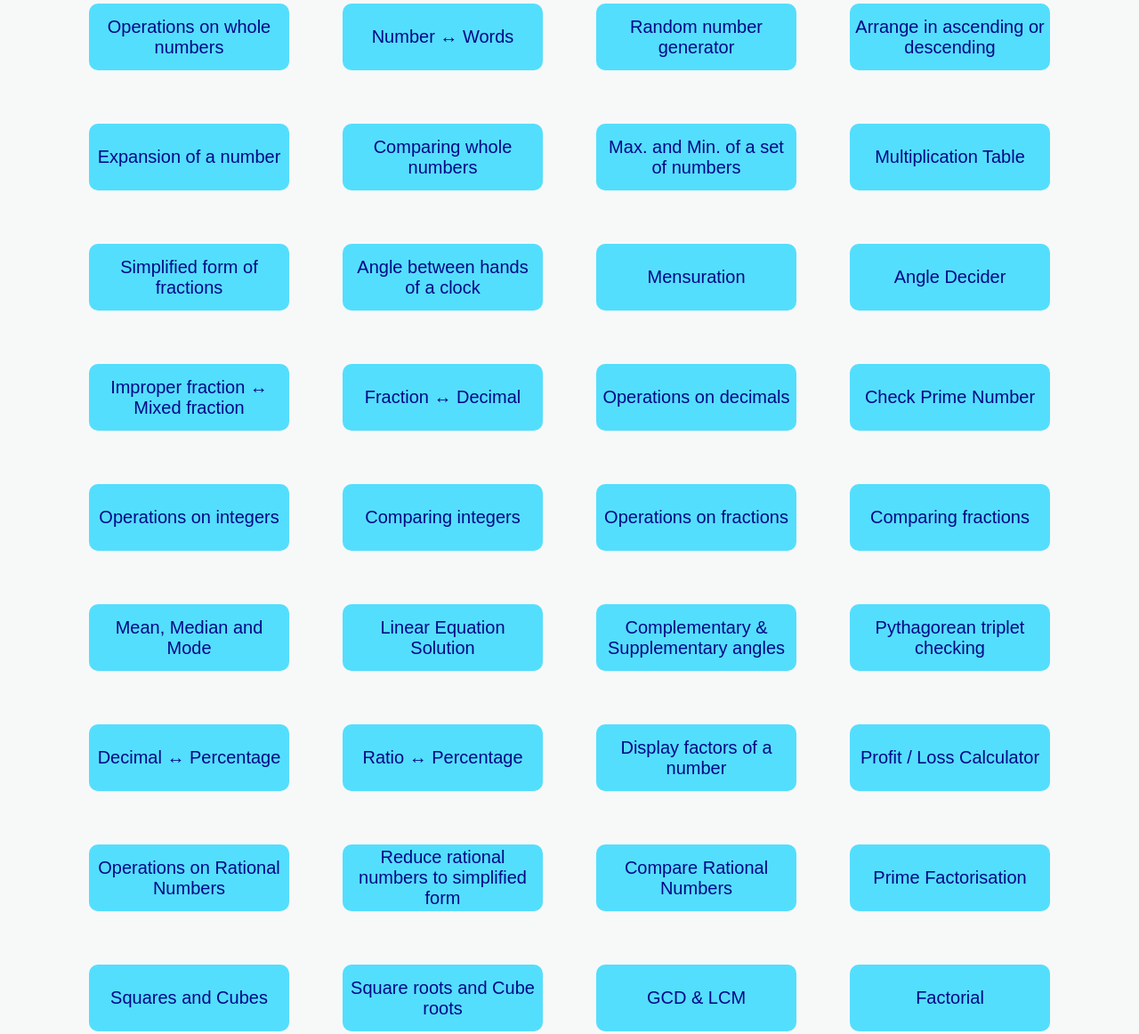
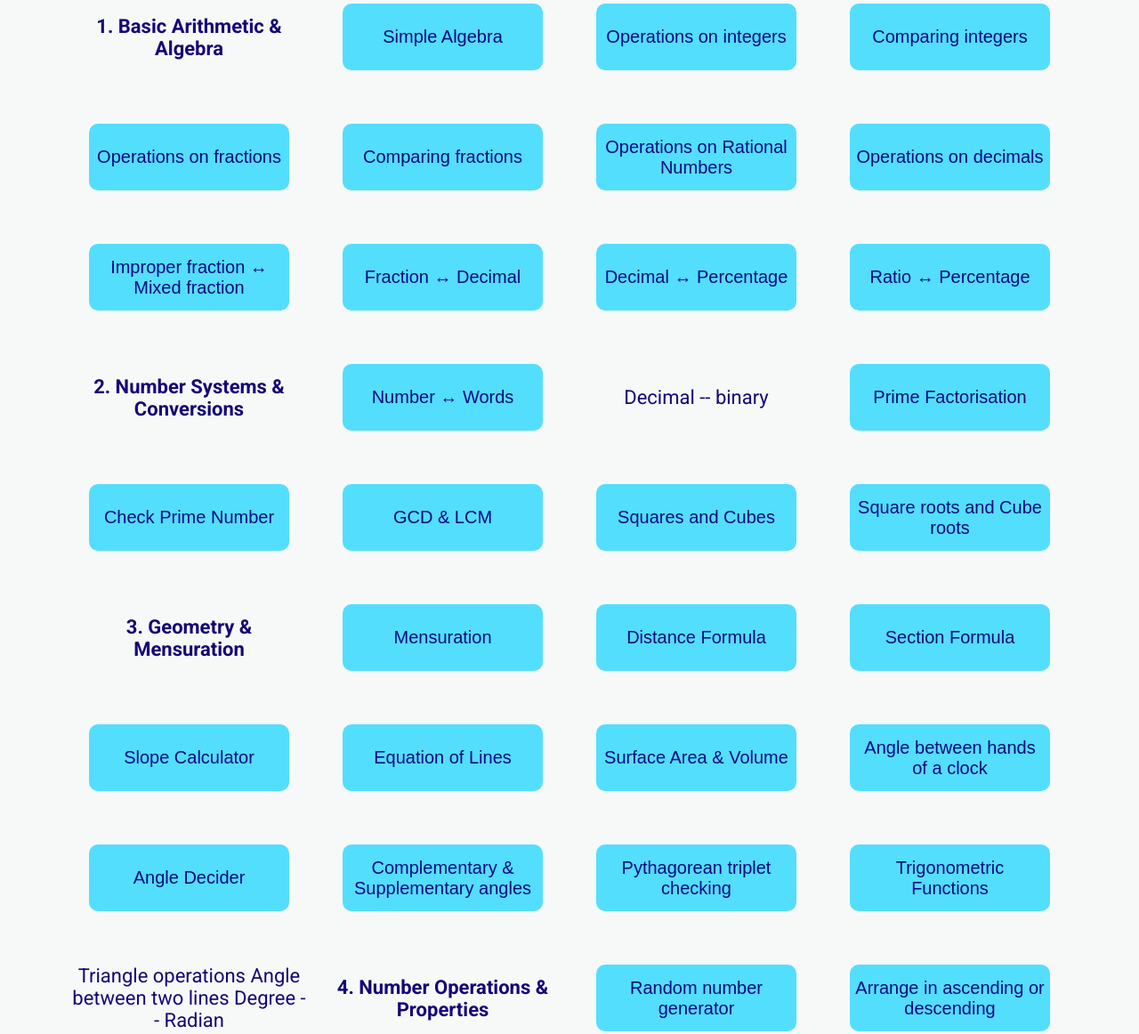
Before and after one commit to DevanshGoyal29/MATHS-CALCULATOR, a plain HTML site: page index.html in a window 1280 px wide. Shown: the part 300-1462 px from the top of the page at 89% size. Drawn offline with Linux system fonts and the light colour scheme.

Commit message:
home page changes

```diff
--- a/index.html
+++ b/index.html
@@ -14,8 +14,42 @@
     <main>
         <h4>You have arrived at the right place for all your calculations. All kind of operations at one place</h4>
         <div id="container">
-            <button class="operation" id="simple-algebra">Operations on whole numbers</button>
+            <h4>1. Basic Arithmetic & Algebra</h4>
+            <button class="operation" id="simple-algebra">Simple Algebra</button>
+            <button class="operation" id="intoper">Operations on integers</button>
+            <button class="operation" id="compint">Comparing integers</button>
+            <button class="operation" id="fracoper">Operations on fractions</button>
+            <button class="operation" id="compfrac">Comparing fractions</button>
+            <button class="operation" id="ratoper">Operations on Rational Numbers</button>
+            <button class="operation" id="decoper">Operations on decimals</button>
+            <button class="operation" id="miximp-fraction">Improper fraction &harr; Mixed fraction</button>
+            <button class="operation" id="decimal-fraction">Fraction &harr; Decimal</button>
+            <button class="operation" id="decper">Decimal &harr; Percentage</button>
+            <button class="operation" id="ratioper">Ratio &harr; Percentage</button>
+            <h4>2. Number Systems & Conversions</h4>
             <button class="operation" id="numwords">Number &harr; Words</button>
+            Decimal -- binary
+            <button class="operation" id="primefact">Prime Factorisation</button>
+            <button class="operation" id="primenum">Check Prime Number</button>
+            <button class="operation" id="gcdlcm">GCD & LCM</button>
+            <button class="operation" id="power">Squares and Cubes</button>
+            <button class="operation" id="roots">Square roots and Cube roots</button>
+            <h4>3. Geometry & Mensuration</h4>
+            <button class="operation" id="mensuration">Mensuration</button>
+            <button class="operation" id="distance">Distance Formula</button>
+            <button class="operation" id="section">Section Formula</button>
+            <button class="operation" id="slope">Slope Calculator</button>
+            <button class="operation" id="lines">Equation of Lines</button>
+            <button class="operation" id="surface">Surface Area & Volume</button>
+            <button class="operation" id="angleclock">Angle between hands of a clock</button>
+            <button class="operation" id="angledecider">Angle Decider</button>
+            <button class="operation" id="compsupp">Complementary & Supplementary angles</button>
+            <button class="operation" id="pythagoras">Pythagorean triplet checking</button>
+            <button class="operation" id="trigo">Trigonometric Functions</button>
+            Triangle operations
+            Angle between two lines
+            Degree -- Radian
+            <h4>4. Number Operations & Properties</h4>
             <button class="operation" id="randomnum">Random number generator</button>
             <button class="operation" id="ascedesc">Arrange in ascending or descending</button>
             <button class="operation" id="expand">Expansion of a number</button>
@@ -23,45 +57,51 @@
             <button class="operation" id="maxmin">Max. and Min. of a set of numbers</button>
             <button class="operation" id="multable">Multiplication Table</button>
             <button class="operation" id="simpfrac">Simplified form of fractions</button>
-            <button class="operation" id="angleclock">Angle between hands of a clock</button>
-            <button class="operation" id="mensuration">Mensuration</button>
-            <button class="operation" id="angledecider">Angle Decider</button>
-            <button class="operation" id="miximp-fraction">Improper fraction &harr; Mixed fraction</button>
-            <button class="operation" id="decimal-fraction">Fraction &harr; Decimal</button>
-            <button class="operation" id="decoper">Operations on decimals</button>
-            <button class="operation" id="primenum">Check Prime Number</button>
-            <button class="operation" id="intoper">Operations on integers</button>
-            <button class="operation" id="compint">Comparing integers</button>
-            <button class="operation" id="fracoper">Operations on fractions</button>
-            <button class="operation" id="compfrac">Comparing fractions</button>
+            <button class="operation" id="factors">Display factors of a number</button>
+            <button class="operation" id="factorial">Factorial</button>
+
+
+
+
+
+
+
+
+
+
+
+
+
+
+
+
+
+
+
             <button class="operation" id="stats">Mean, Median and Mode</button>
             <button class="operation" id="lineareqn">Linear Equation Solution</button>
-            <button class="operation" id="compsupp">Complementary & Supplementary angles</button>
-            <button class="operation" id="pythagoras">Pythagorean triplet checking</button>
-            <button class="operation" id="decper">Decimal &harr; Percentage</button>
-            <button class="operation" id="ratioper">Ratio &harr; Percentage</button>
-            <button class="operation" id="factors">Display factors of a number</button>
+
+
+
+
+
             <button class="operation" id="profitloss">Profit / Loss Calculator</button>
-            <button class="operation" id="ratoper">Operations on Rational Numbers</button>
+
             <button class="operation" id="reduce">Reduce rational numbers to simplified form</button>
             <button class="operation" id="comprat">Compare Rational Numbers</button>
-            <button class="operation" id="primefact">Prime Factorisation</button>
-            <button class="operation" id="power">Squares and Cubes</button>
-            <button class="operation" id="roots">Square roots and Cube roots</button>
-            <button class="operation" id="gcdlcm">GCD & LCM</button>
+
+
+
             <button class="operation" id="factorial">Factorial</button>
             <button class="operation" id="discount">Discount Calculator</button>
             <button class="operation" id="sici">SI & CI Calculator</button>
             <button class="operation" style="background-color: #4eb0c6;">Algebraic Identities</button>
             <button class="operation" style="background-color: #4eb0c6;">Division of Polynomial</button>
             <button class="operation" id="solsyseqn">Solution of system of equations</button>
-            <button class="operation" id="surface">Surface Area & Volume</button>
+
             <button class="operation" id="quadraticeqn">Quadratic Equation Solution</button>
-            <button class="operation" id="distance">Distance Formula</button>
-            <button class="operation" id="section">Section Formula</button>
-            <button class="operation" id="slope">Slope Calculator</button>
-            <button class="operation" id="lines">Equation of Lines</button>
-            <button class="operation" id="trigo">Trigonometric Functions</button>
+
+
             <!--<button class="operation" id="fibonacci">Fibonacci</button> -->
         </div>
     </main>
```
